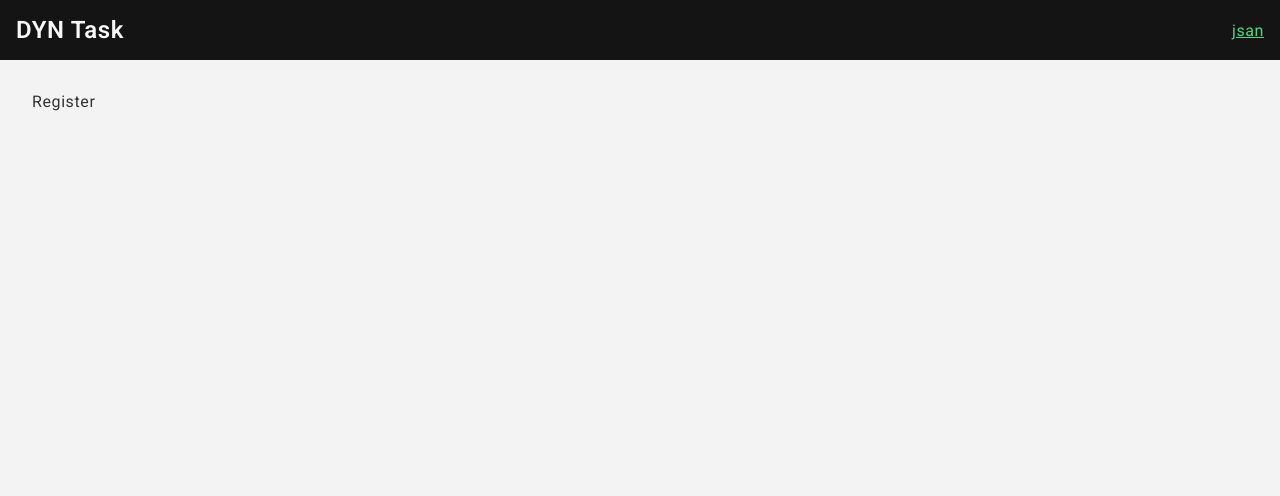
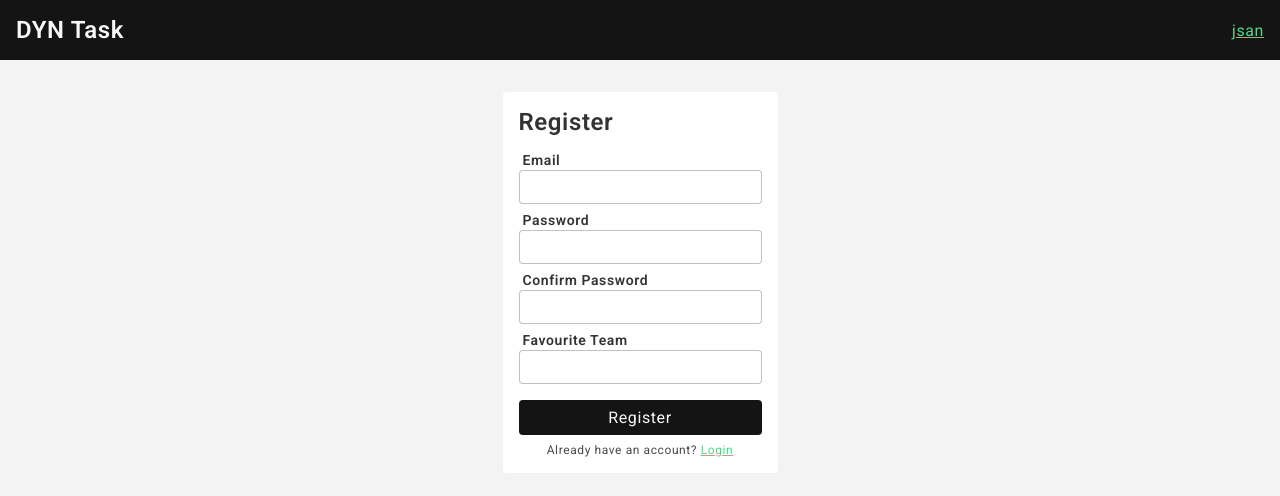
Before and after one commit to ahsanwtc/dyn-frontend, a React (Create React App) app: page /register in a window 1280 px wide. Shown: the top 496 px of the page. Built offline with nearby package versions, Linux system fonts and the light colour scheme.

Commit message:
completing login and register ui

```diff
--- a/src/components/Form/index.js
+++ b/src/components/Form/index.js
@@ -4,6 +4,11 @@ import {
 } from './styles';
 
 const FormComponent = ({ title, attributes, button, onSubmit, redirect }) => {
+  const initialState = createFormStateObject(attributes);
+  const [form, setForm] = useState(initialState);
+
+  const onChangeHandler = e => setForm(state => ({ ...state, [e.target.name]: e.target.value }));
+  const onSubmitHandler = () => onSubmit(form, () => setForm(initialState));
 
   return (
     <Form autoComplete='off'>
@@ -14,12 +19,18 @@ const FormComponent = ({ title, attributes, button, onSubmit, redirect }) => {
         return (
           <FormControl key={index}>
             <Label htmlFor={name}>{label}</Label>
-            <Input id={name} name={name} type={name} />
+            <Input id={name} name={name} type={type} value={form[name]} onChange={e => onChangeHandler(e)} />
           </FormControl>
         );
       })}
 
-      <Button onClick={e => {}}>{button}</Button>
+      <Button
+        onClick={e => {
+          e.preventDefault();
+          onSubmitHandler();
+        }}
+      >{button}</Button>
+
       {redirect &&
         <Redirect>
           <RedirectLabel>{redirect.label}&nbsp;</RedirectLabel>
@@ -29,6 +40,9 @@ const FormComponent = ({ title, attributes, button, onSubmit, redirect }) => {
     </Form>
   );
 };
+
+/* create form state object from the attributes array */
+export const createFormStateObject = attributes => attributes.reduce((accumulator, attribute) => ({ ...accumulator, [attribute.name]: ''}), {});
 
 FormComponent.defaultProps = {
   title: 'Login',
--- a/src/pages/Login.js
+++ b/src/pages/Login.js
@@ -4,7 +4,7 @@ import Form from '../components/Form';
 
 const Login = () => {
 
-  const handleOnSubmit = (form, callback) => {
+  const onSubmitHandler = (form, callback) => {
     console.log('Login form:', form);
     callback();
   };
@@ -15,7 +15,7 @@ const Login = () => {
         title={'Login'}
         attributes={attributes}
         button={'Login'}
-        onSubmit={handleOnSubmit}
+        onSubmit={onSubmitHandler}
         redirect={{
           label: "Don't have an account?",
           link: {
--- a/src/pages/Register.js
+++ b/src/pages/Register.js
@@ -1,9 +1,54 @@
 import React from 'react';
+import { FixedContainer } from '../components/Containers/styles';
+import Form from '../components/Form';
 
 const Register = () => {
+
+  const onSubmitHandler = (form, callback) => {
+    console.log('Register form:', form);
+    callback();
+  };
+
   return (
-    <div>Register</div>
+    <FixedContainer size={275}>
+      <Form
+        title={'Register'}
+        attributes={attributes}
+        button={'Register'}
+        onSubmit={onSubmitHandler}
+        redirect={{
+          label: "Already have an account?",
+          link: {
+            label: 'Login',
+            to: '/login'
+          }
+        }}
+      />
+    </FixedContainer>
   );
 };
 
+const attributes = [
+  {
+    label: 'Email',
+    name: 'email',
+    type: 'text',
+  },
+  {
+    label: 'Password',
+    name: 'password',
+    type: 'password',
+  },
+  {
+    label: 'Confirm Password',
+    name: 'confirmPassword',
+    type: 'password',
+  },
+  {
+    label: 'Favourite Team',
+    name: 'favouriteTeam',
+    type: 'text',
+  },
+]
+
 export default Register;
```
Also changed, not shown: 1 other file (tests, documents, lock files or other folders).
